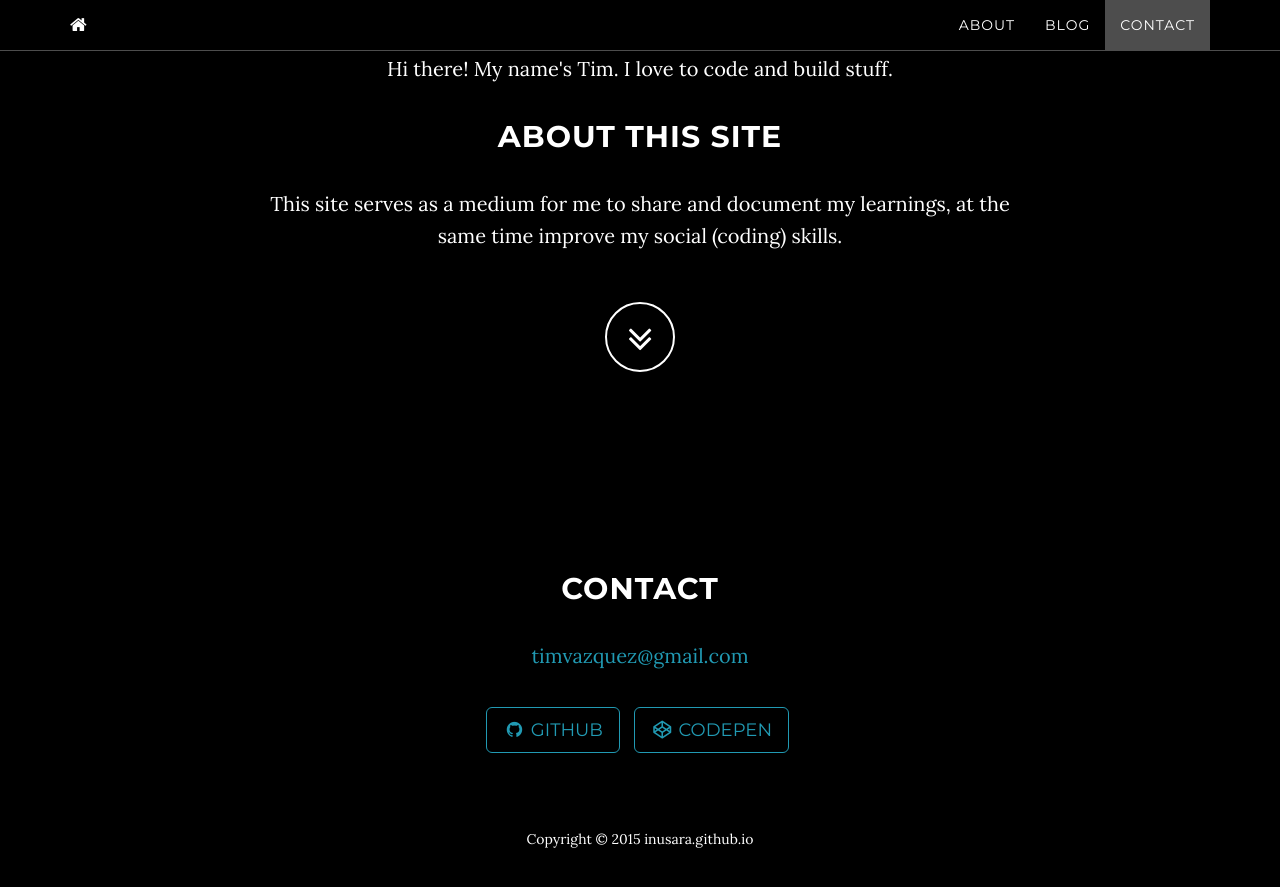
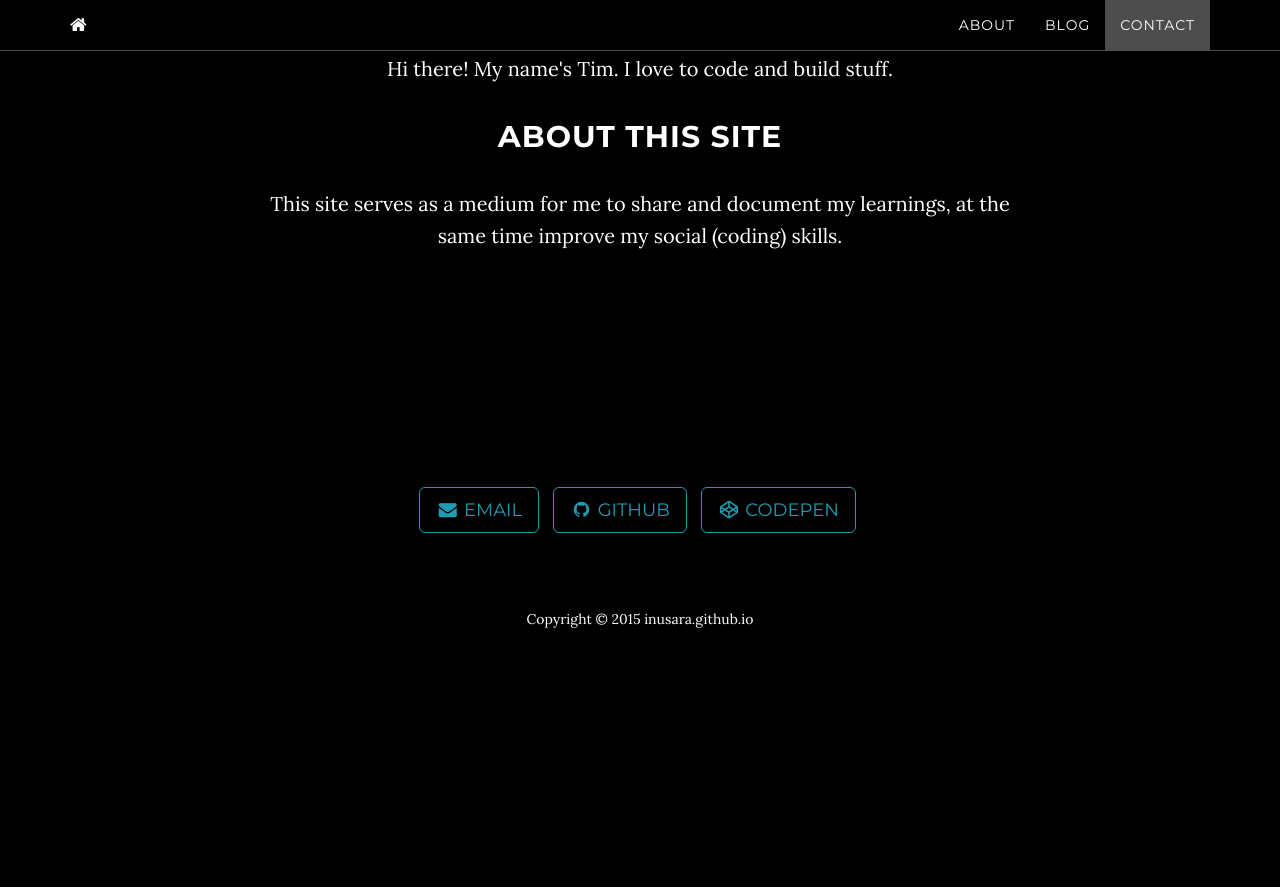
Before and after one commit to inusara/inusara.github.io, a Jekyll site: the page built from index.html, in a window 1280 px wide and 900 px high, scrolled down 1115 px. Shown: the top 887 px of the window. Built offline with Jekyll 4.4.1, drawn with Linux system fonts in a browser that asks for light colours; after the commit the page ends 1795 px from its top, so only the background shows below that.

Commit message:
refactored contact section now shows call to action button for email

```diff
--- a/_config.yml
+++ b/_config.yml
@@ -19,10 +19,15 @@ footer: inusara.github.io
 
 # Social networks usernames (many more available: google-plus, flickr, dribbble, pinterest, instagram, tumblr, linkedin, etc.)
 social:
+  - title: envelope
+    url: mailto:timvazquez@gmail.com
+    caption: "Email"
   - title: github
     url: https://github.com/inusara
+    caption: "GitHub"
   - title: codepen
     url: http://codepen.io/inusara
+    caption: 'CodePen'
 
 # Build settings
 markdown: kramdown
--- a/_includes/about.html
+++ b/_includes/about.html
@@ -7,10 +7,6 @@
 
                 <h2>About this Site</h2>
                 <p>This site serves as a medium for me to share and document my learnings, at the same time improve my social (coding) skills.</p>
-
-                <a href="#contact" class="btn btn-circle page-scroll">
-                    <i class="fa fa-angle-double-down animated"></i>
-                </a>
             </div>
         </div>
     </section>
--- a/_includes/contact.html
+++ b/_includes/contact.html
@@ -2,13 +2,10 @@
     <section id="contact" class="container content-section text-center">
         <div class="row">
             <div class="col-lg-8 col-lg-offset-2">
-                <h2>Contact</h2>
-                <p><a href="mailto:{{ site.email }}">{{ site.email }}</a>
-                </p>
                 <ul class="list-inline banner-social-buttons">
                     {% for network in site.social %}
                     <li>
-                        <a href="{{ network.url }}" class="btn btn-default btn-lg"><i class="fa fa-{{ network.title }} fa-fw"></i> <span class="network-name">{{ network.title }}</span></a>
+                        <a href="{{ network.url }}" class="btn btn-default btn-lg"><i class="fa fa-{{ network.title }} fa-fw"></i> <span class="network-name">{{ network.caption }}</span></a>
                     </li>
                     {% endfor %}
                 </ul>
```
